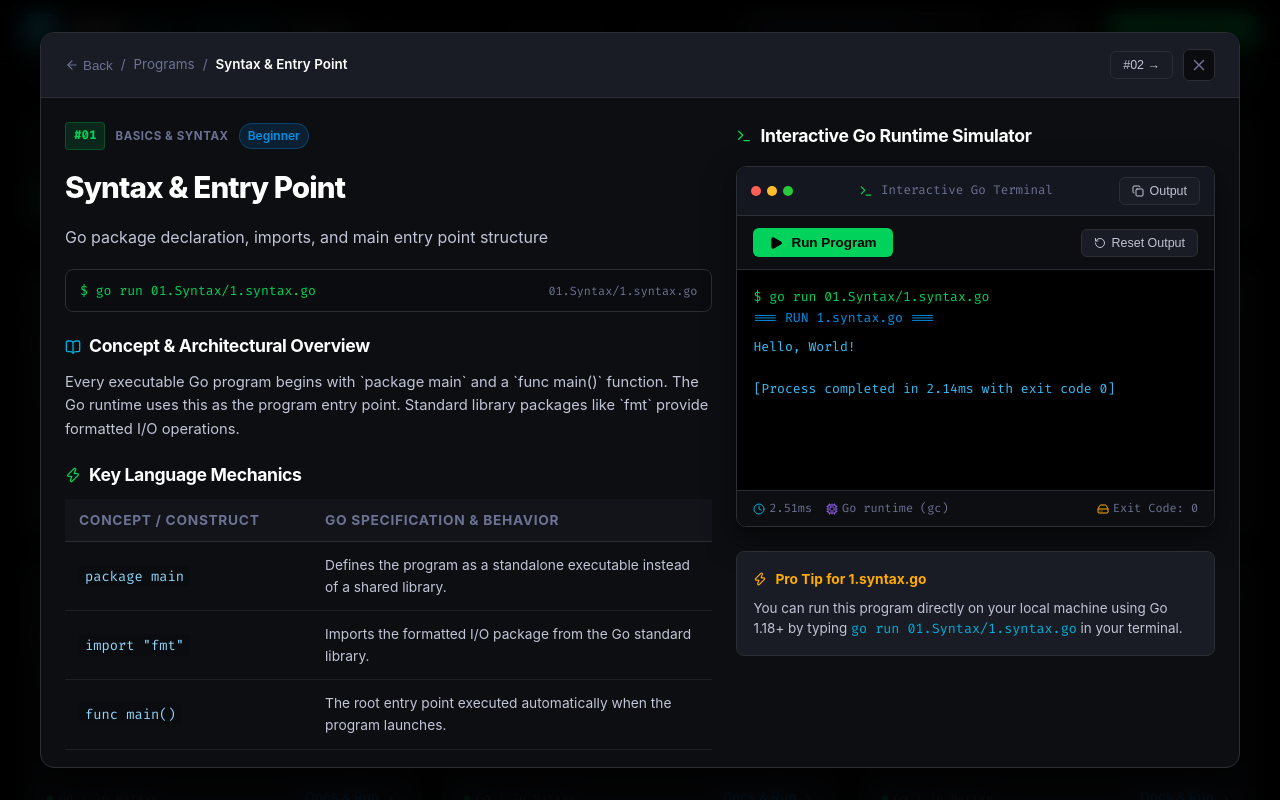
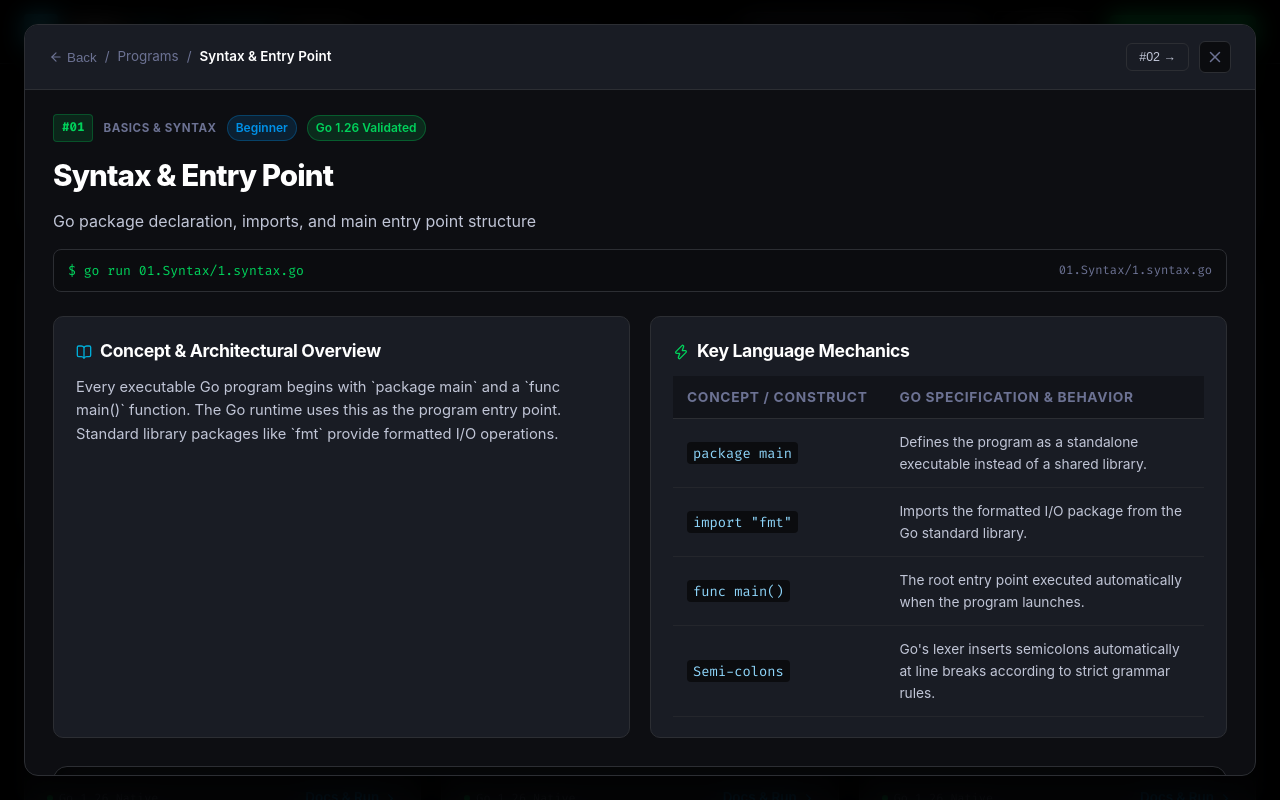
Before and after one commit to satyam-umrao/Golang, a React (Vite) app: page / in a window 1280 px wide. Both pictures are taken after a click on the element 222 px from the left and 1206 px from the top of the page. Shown: the part 806-1606 px from the top of the page. Built offline with nearby package versions, Linux system fonts and the light colour scheme; the HTML template or start-up script is replaced by a standard one.

Commit message:
feat: align Production Source Code and Interactive Runtime Simulator side-by-side in program workbench

```diff
--- a/src/components/ProgramDetailPage.jsx
+++ b/src/components/ProgramDetailPage.jsx
@@ -68,14 +68,15 @@ export default function ProgramDetailPage({ program, onClose, onSelectProgram, a
           </div>
         </div>
 
-        {/* Modal Body: Two-Column Split Layout */}
-        <div className="corona-modal-body">
-          {/* Left Column: Documentation & Source Code */}
-          <div className="corona-detail-left">
+        {/* Modal Body */}
+        <div className="corona-modal-body-scrollable">
+          {/* Top Section: Header, Overview & Concept Specs */}
+          <div className="corona-detail-top-section">
             <div className="corona-detail-badge-row">
               <span className="corona-index-badge">#{program.badge}</span>
               <span className="corona-category-tag">{program.category}</span>
               <span className="corona-stat-badge blue">{program.level}</span>
+              <span className="corona-stat-badge green">Go 1.26 Validated</span>
             </div>
 
             <h1 className="corona-detail-title">{program.title}</h1>
@@ -84,11 +85,13 @@ export default function ProgramDetailPage({ program, onClose, onSelectProgram, a
             {/* CLI Command Pill */}
             <div className="corona-detail-cli-pill">
               <code>$ {program.cliCommand}</code>
-              <span style={{ color: 'var(--color-corona-muted)', fontSize: '0.74rem' }}>{program.folder}/{program.filename}</span>
+              <span style={{ color: 'var(--color-corona-muted)', fontSize: '0.76rem' }}>{program.folder}/{program.filename}</span>
             </div>
 
+            {/* Overview & Language Mechanics Grid */}
+            <div className="corona-overview-grid">
               {/* Deep Dive Description */}
-            <div>
+              <div className="corona-overview-card">
                 <h3 className="corona-section-heading">
                   <BookOpen size={16} color="#00ADD8" />
                   <span>Concept & Architectural Overview</span>
@@ -98,7 +101,7 @@ export default function ProgramDetailPage({ program, onClose, onSelectProgram, a
 
               {/* Key Go Concepts Table */}
               {program.concepts && program.concepts.length > 0 && (
-              <div>
+                <div className="corona-overview-card">
                   <h3 className="corona-section-heading">
                     <Zap size={16} color="#00d25b" />
                     <span>Key Language Mechanics</span>
@@ -106,7 +109,7 @@ export default function ProgramDetailPage({ program, onClose, onSelectProgram, a
                   <table className="corona-concepts-table">
                     <thead>
                       <tr>
-                      <th style={{ width: '38%' }}>Concept / Construct</th>
+                        <th style={{ width: '40%' }}>Concept / Construct</th>
                         <th>Go Specification & Behavior</th>
                       </tr>
                     </thead>
@@ -121,13 +124,28 @@ export default function ProgramDetailPage({ program, onClose, onSelectProgram, a
                   </table>
                 </div>
               )}
+            </div>
+          </div>
 
-            {/* Production Code Example */}
-            <div>
-              <h3 className="corona-section-heading">
+          {/* Middle Section: Side-by-Side Code & Interactive Simulator Workbench */}
+          <div className="corona-workbench-section">
+            <div className="corona-workbench-header">
+              <div style={{ display: 'flex', alignItems: 'center', gap: '8px' }}>
+                <Cpu size={18} color="#00ADD8" />
+                <h2 style={{ fontSize: '1.25rem', fontWeight: 800 }}>Program Workbench & Live Execution</h2>
+              </div>
+              <span className="corona-stat-badge purple">
+                Source Code & Live Simulator
+              </span>
+            </div>
+
+            <div className="corona-workbench-grid">
+              {/* Left: Production Source Code */}
+              <div className="corona-workbench-pane">
+                <div className="corona-pane-title">
                   <Code2 size={16} color="#8f5fe8" />
                   <span>Production Source Code ({program.filename})</span>
-              </h3>
+                </div>
                 <CodeBlock
                   code={program.code}
                   filename={`${program.folder}/${program.filename}`}
@@ -135,9 +153,22 @@ export default function ProgramDetailPage({ program, onClose, onSelectProgram, a
                 />
               </div>
 
+              {/* Right: Interactive Go Runtime Simulator */}
+              <div className="corona-workbench-pane">
+                <div className="corona-pane-title">
+                  <Terminal size={16} color="#00d25b" />
+                  <span>Interactive Go Runtime Simulator</span>
+                </div>
+                <TerminalSimulator program={program} />
+              </div>
+            </div>
+          </div>
+
+          {/* Bottom Section: Real-World Use Cases & Pro Tips */}
+          <div className="corona-bottom-grid">
             {/* Real-World Use Cases */}
             {program.useCases && program.useCases.length > 0 && (
-              <div>
+              <div className="corona-usecases-card">
                 <h3 className="corona-section-heading">
                   <CheckCircle2 size={16} color="#00d25b" />
                   <span>Real-World Production Use Cases</span>
@@ -152,31 +183,27 @@ export default function ProgramDetailPage({ program, onClose, onSelectProgram, a
                 </ul>
               </div>
             )}
+
+            {/* Quick Pro Tip */}
+            <div className="corona-tip-card">
+              <div style={{ display: 'flex', alignItems: 'center', gap: '8px', marginBottom: '10px', color: '#ffab00', fontWeight: '700', fontSize: '0.9rem' }}>
+                <Zap size={16} />
+                <span>CLI Execution Shortcut for {program.filename}</span>
               </div>
-
-          {/* Right Column: Live Terminal & Output Simulator */}
-          <div className="corona-detail-right">
-            <h3 className="corona-section-heading" style={{ margin: 0 }}>
-              <Terminal size={16} color="#00d25b" />
-              <span>Interactive Go Runtime Simulator</span>
-            </h3>
-            <TerminalSimulator program={program} />
-
-            {/* Quick Tips Box */}
+              <p style={{ color: 'var(--color-corona-text-secondary)', fontSize: '0.86rem', lineHeight: '1.6', marginBottom: '12px' }}>
+                Execute this file natively on your machine with Go 1.18+ or Go 1.26:
+              </p>
               <div style={{
-              backgroundColor: 'var(--color-corona-surface)',
+                backgroundColor: '#000000',
+                padding: '10px 14px',
+                borderRadius: 'var(--radius-sm)',
                 border: '1px solid var(--color-corona-border)',
-              borderRadius: 'var(--radius-md)',
-              padding: '16px',
-              marginTop: '8px'
+                fontFamily: 'var(--font-mono)',
+                fontSize: '0.82rem',
+                color: 'var(--color-corona-green)'
               }}>
-              <div style={{ display: 'flex', alignItems: 'center', gap: '8px', marginBottom: '8px', color: '#ffab00', fontWeight: '700', fontSize: '0.86rem' }}>
-                <Zap size={14} />
-                <span>Pro Tip for {program.filename}</span>
+                $ {program.cliCommand}
               </div>
-              <p style={{ color: 'var(--color-corona-text-secondary)', fontSize: '0.84rem', lineHeight: '1.5' }}>
-                You can run this program directly on your local machine using Go 1.18+ by typing <code style={{ color: '#00ADD8' }}>{program.cliCommand}</code> in your terminal.
-              </p>
             </div>
           </div>
         </div>
--- a/src/index.css
+++ b/src/index.css
@@ -1316,8 +1316,8 @@ code, kbd, pre {
   border: 1px solid var(--color-corona-border);
   border-radius: var(--radius-xl);
   width: 100%;
-  max-width: 1200px;
-  max-height: 92vh;
+  max-width: 1340px;
+  max-height: 94vh;
   overflow: hidden;
   display: flex;
   flex-direction: column;
@@ -1333,6 +1333,136 @@ code, kbd, pre {
   align-items: center;
   justify-content: space-between;
   gap: 16px;
+  flex-shrink: 0;
+}
+
+.corona-modal-body-scrollable {
+  padding: 24px 28px;
+  overflow-y: auto;
+  display: flex;
+  flex-direction: column;
+  gap: 28px;
+}
+
+@media (max-width: 768px) {
+  .corona-modal-body-scrollable {
+    padding: 16px;
+    gap: 20px;
+  }
+}
+
+/* Top Section in Modal */
+.corona-detail-top-section {
+  display: flex;
+  flex-direction: column;
+  gap: 16px;
+}
+
+.corona-overview-grid {
+  display: grid;
+  grid-template-columns: 1fr 1fr;
+  gap: 20px;
+  margin-top: 8px;
+}
+
+@media (max-width: 960px) {
+  .corona-overview-grid {
+    grid-template-columns: 1fr;
+  }
+}
+
+.corona-overview-card {
+  background-color: var(--color-corona-surface);
+  border: 1px solid var(--color-corona-border);
+  border-radius: var(--radius-lg);
+  padding: 20px 22px;
+}
+
+/* Middle Workbench Section: Code on Left, Simulator on Right */
+.corona-workbench-section {
+  background-color: #07080a;
+  border: 1px solid var(--color-corona-border);
+  border-radius: var(--radius-xl);
+  padding: 20px 24px;
+  display: flex;
+  flex-direction: column;
+  gap: 16px;
+  box-shadow: inset 0 0 40px rgba(0, 0, 0, 0.5);
+}
+
+.corona-workbench-header {
+  display: flex;
+  align-items: center;
+  justify-content: space-between;
+  padding-bottom: 12px;
+  border-bottom: 1px solid var(--color-corona-border);
+  flex-wrap: wrap;
+  gap: 10px;
+}
+
+.corona-workbench-grid {
+  display: grid;
+  grid-template-columns: 1.08fr 0.92fr;
+  gap: 20px;
+  align-items: stretch;
+}
+
+@media (max-width: 1024px) {
+  .corona-workbench-grid {
+    grid-template-columns: 1fr;
+  }
+}
+
+.corona-workbench-pane {
+  display: flex;
+  flex-direction: column;
+  gap: 10px;
+}
+
+.corona-pane-title {
+  font-size: 0.88rem;
+  font-weight: 700;
+  color: #ffffff;
+  display: flex;
+  align-items: center;
+  gap: 8px;
+}
+
+.corona-workbench-pane .corona-codeblock {
+  margin: 0;
+  height: 100%;
+  display: flex;
+  flex-direction: column;
+}
+
+.corona-workbench-pane .corona-codeblock-content {
+  flex: 1;
+  max-height: 480px;
+}
+
+.corona-workbench-pane .corona-terminal-card {
+  height: 100%;
+  margin: 0;
+}
+
+/* Bottom Grid: Use Cases & Tips */
+.corona-bottom-grid {
+  display: grid;
+  grid-template-columns: 1.2fr 0.8fr;
+  gap: 20px;
+}
+
+@media (max-width: 900px) {
+  .corona-bottom-grid {
+    grid-template-columns: 1fr;
+  }
+}
+
+.corona-usecases-card, .corona-tip-card {
+  background-color: var(--color-corona-surface);
+  border: 1px solid var(--color-corona-border);
+  border-radius: var(--radius-lg);
+  padding: 20px 24px;
 }
 
 .corona-breadcrumb {
```
Lines whose indentation alone changed are shown as unchanged.
